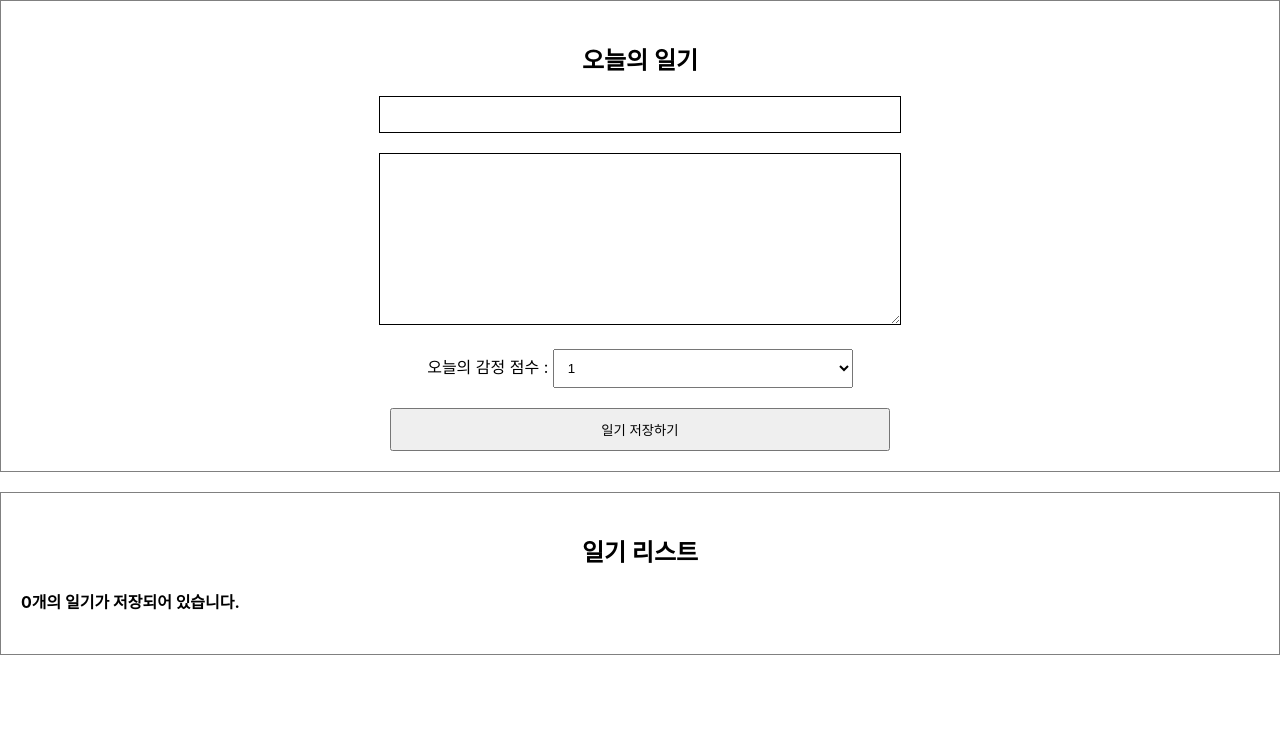
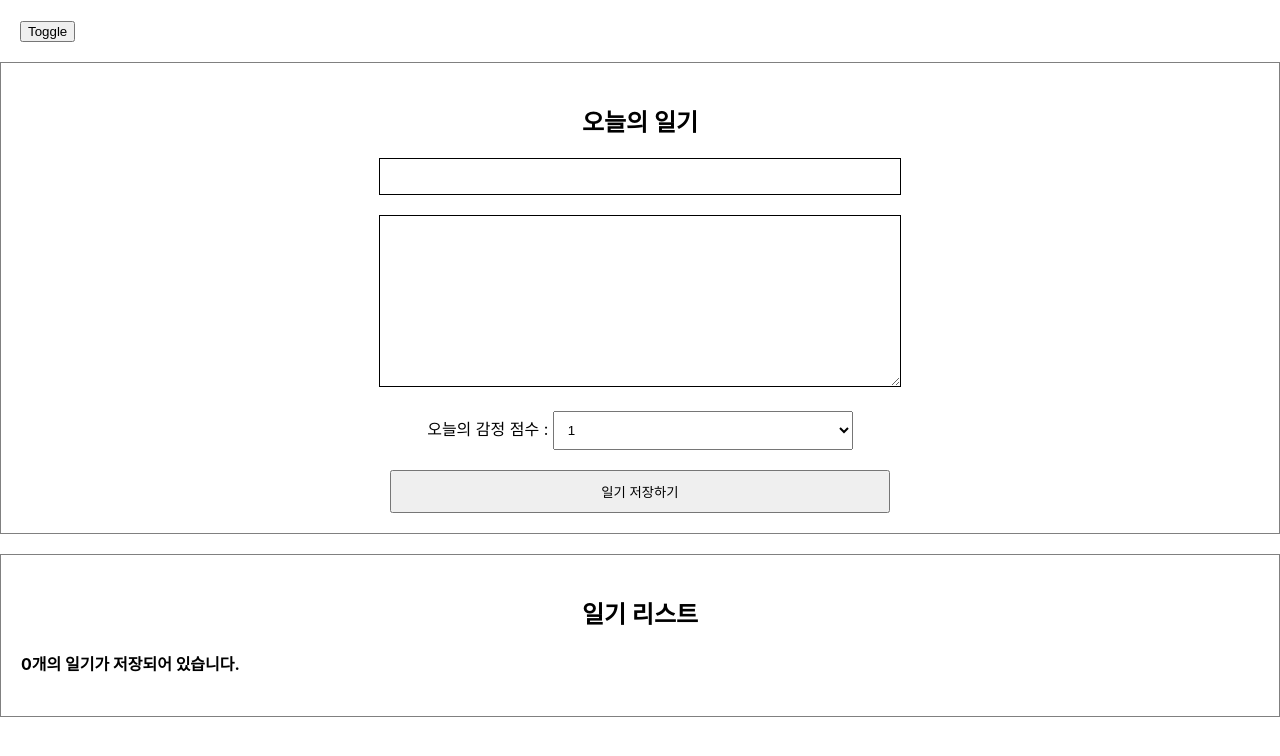
Before and after one commit to esdx245/one-page_diary, a React (Create React App) app: page / in a window 1280 px wide. Shown: the top 756 px of the page. Built offline with nearby package versions, Linux system fonts and the light colour scheme.

Commit message:
Using useEffect code in each React LifeCycle

```diff
--- a/src/App.js
+++ b/src/App.js
@@ -2,6 +2,7 @@ import './App.css';
 import React, {useState, useRef} from 'react';
 import DiaryEditor from './DiaryEditor';
 import DiaryList from './DiaryList';
+import LifeCycle from './LifeCycle';
 
 // const templist = [
 //   {
@@ -46,6 +47,7 @@ function App() {
 
   return (
     <div className="App">
+      <LifeCycle/>
       <DiaryEditor addDiary={addDiary} />
       <DiaryList diaryList={data} removeDiary={removeDiary} editDiary = {editDiary} />
     </div>
--- /dev/null
+++ b/src/LifeCycle.js
@@ -0,0 +1,50 @@
+import React, { useEffect, useState } from "react";
+
+const UnMountTest = () => {
+    useEffect(() => {
+        console.log("Mount");
+
+        return () => {
+             console.log("UnMount");
+        };// 이 리턴 값은 UnMount 되었을때 실행된다.
+    }, [])
+
+    return <div>UnMountTest</div>
+}
+
+const LifeCycle = () => {
+
+    const [count, setCount] = useState(0);
+    const [text, setText] = useState("");
+    const [isVisible, setIsVisible] = useState(false);
+
+    const toggel = () => setIsVisible(!isVisible);
+
+    /*useEffect(() => {
+        console.log("Mount");
+    }, []) // Mount 되었을때 만 하고 싶은 경우 Dependency Array에 빈 배열을 전달한다.
+
+    useEffect(() => {
+        console.log("Update");
+    }) // Update 되었을때 만 하고 싶은 경우 Dependency Array에 아무것도 넣지 않는다. 이 경우 Props나 State가 변경될때마다 실행된다.
+
+    useEffect(() => {
+        console.log("Count Update");
+    }, [count]) // 특정 State나 Props가 변경될때만 하고 싶은 경우 Dependency Array에 해당 State나 Props를 전달한다.
+    */
+    return <div style={{ padding: 20 }}>
+        {/*<div>
+            {count}
+            <button onClick={() => setCount(count + 1)}>+</button>
+        </div>
+        <div>
+            <input value = {text} onChange={(e)=> setText(e.target.value)}/>
+        </div>*/}
+        <div>
+            <button onClick={toggel}>Toggle</button>
+            {isVisible && <UnMountTest />}
+        </div>
+    </div>
+}
+
+export default LifeCycle;
--- a/src/index.js
+++ b/src/index.js
@@ -5,7 +5,5 @@ import App from './App';
 
 const root = ReactDOM.createRoot(document.getElementById('root'));
 root.render(
-  <React.StrictMode>
-    <App />
-  </React.StrictMode>
+  <App />
 );
```
